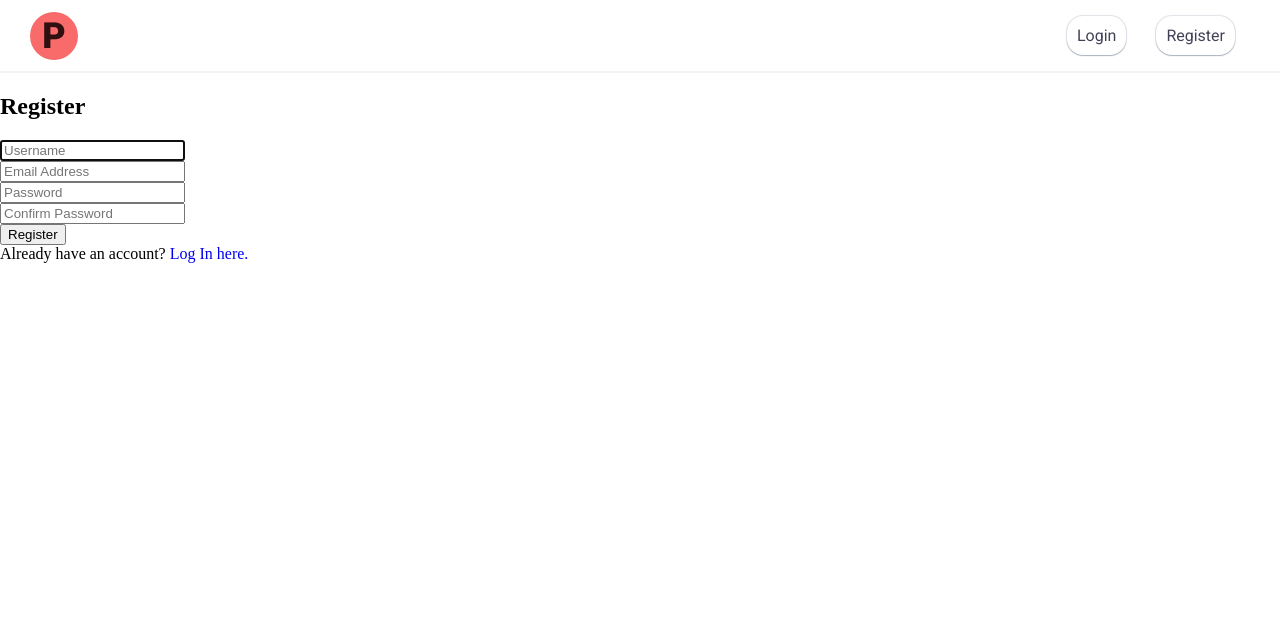
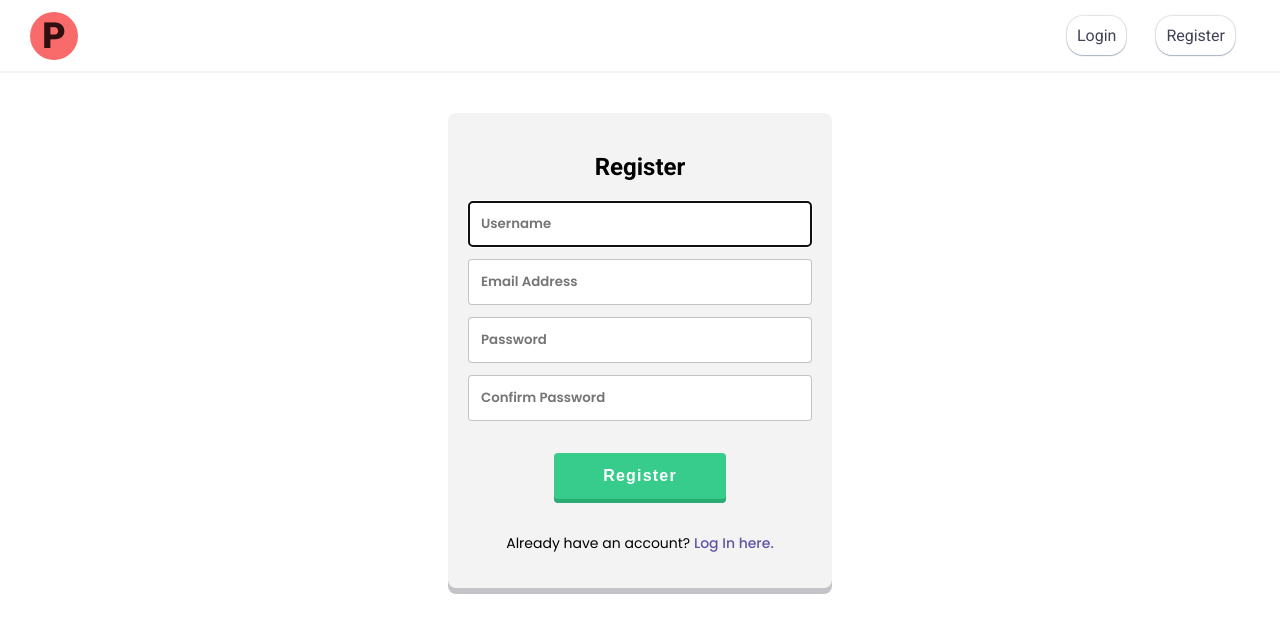
Before and after one commit to anubhav06/about-place, a Django app: page /register in a window 1280 px wide. Shown: the top 633 px of the page. Run offline with Django 3.2, Linux system fonts and the light colour scheme; some libraries are stand-ins or nearby versions.

Commit message:
login & register design

```diff
--- /dev/null
+++ b/aboutPlace/heritage/static/heritage/form.css
@@ -0,0 +1,64 @@
+.form {
+  background-color: #f3f3f3;
+  border-radius: 8px;
+  box-shadow: 0 6px rgba(62, 60, 73, 0.3);
+  width: 30%;
+  margin: 40px auto;
+  text-align: center;
+  padding: 20px;
+}
+
+.form .error {
+  font-family: var(--poppins);
+  margin-bottom: 10px;
+  color: hsl(0, 100%, 74%);
+  font-size: 14px;
+}
+
+.form > h2 {
+  font-family: var(--roboto);
+}
+
+.form form div input {
+  font-family: var(--poppins);
+  width: 100%;
+  margin-bottom: 12px;
+  padding: 12px;
+  border-radius: 4px;
+  border: 1px solid rgba(62, 60, 73, 0.3);
+  font-weight: 600;
+}
+
+.form form .btn {
+  margin: 20px;
+  color: white;
+  text-align: center;
+  letter-spacing: 1.2px;
+  background-color: hsl(154, 59%, 51%);
+  padding: 14px;
+  border-radius: 4px;
+  cursor: pointer;
+  box-shadow: 0 4px rgba(41, 171, 114, 1);
+  border: none;
+  font-size: 16px;
+  font-weight: 700;
+  width: 50%;
+}
+
+.form form .btn:hover {
+  background-color: rgba(60, 205, 142, 0.6);
+}
+
+.form p {
+  font-family: var(--poppins);
+  font-size: 14px;
+}
+
+.form p > a {
+  font-weight: 500;
+  color: hsl(248, 32%, 49%);
+}
+
+.form p > a:hover {
+  font-weight: 700;
+}
--- a/aboutPlace/heritage/templates/heritage/layout.html
+++ b/aboutPlace/heritage/templates/heritage/layout.html
@@ -18,6 +18,7 @@
         rel="stylesheet">
     <link href="{% static 'heritage/styles.css' %}" rel="stylesheet">
     <link href="{% static 'heritage/index.css' %}" rel="stylesheet">
+    <link href="{% static 'heritage/form.css' %}" rel="stylesheet">
 </head>
 
 <body>
--- a/aboutPlace/heritage/templates/heritage/register.html
+++ b/aboutPlace/heritage/templates/heritage/register.html
@@ -2,29 +2,31 @@
 
 {% block body %}
 
+<section class="form register">
     <h2>Register</h2>
 
     {% if message %}
-        <div>{{ message }}</div>
+    <div class="error">{{ message }}</div>
     {% endif %}
 
     <form action="{% url 'register' %}" method="post">
         {% csrf_token %}
-        <div class="form-group">
-            <input class="form-control" autofocus type="text" name="username" placeholder="Username">
+        <div>
+            <input autofocus type="text" name="username" placeholder="Username" required>
         </div>
-        <div class="form-group">
-            <input class="form-control" type="email" name="email" placeholder="Email Address">
+        <div>
+            <input type="email" name="email" placeholder="Email Address" required>
         </div>
-        <div class="form-group">
-            <input class="form-control" type="password" name="password" placeholder="Password">
+        <div>
+            <input type="password" name="password" placeholder="Password" required>
         </div>
-        <div class="form-group">
-            <input class="form-control" type="password" name="confirmation" placeholder="Confirm Password">
+        <div>
+            <input type="password" name="confirmation" placeholder="Confirm Password" required>
         </div>
-        <input class="btn btn-primary" type="submit" value="Register">
+        <input class="btn" type="submit" value="Register">
     </form>
-
-    Already have an account? <a href="{% url 'login' %}">Log In here.</a>
-
+    <p>
+        Already have an account? <a href="{% url 'login' %}">Log In here.</a>
+    </p>
+</section>
 {% endblock %}
```
Also changed, not shown: aboutPlace/heritage/templates/heritage/login.html (+11 -9 lines), aboutPlace/db.sqlite3.
